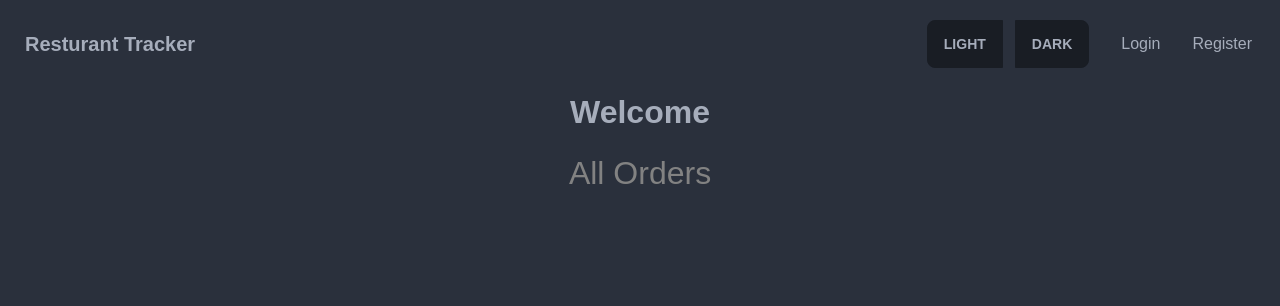
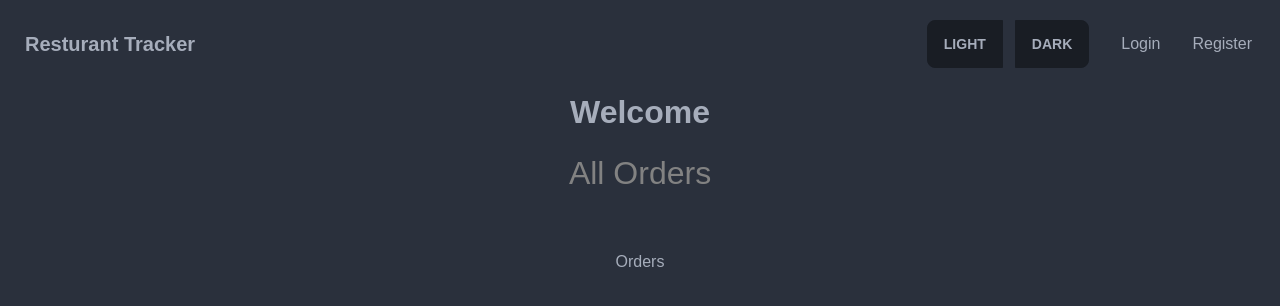
Before and after one commit to TFuray/100hr-ticket-vite, a React (Vite) app in the folder frontend/: page /orders in a window 1280 px wide. Shown: the top 306 px of the page. Built offline with nearby package versions, Linux system fonts and the light colour scheme; a web font is replaced by a local one.

Commit message:
updated order page

```diff
--- a/frontend/src/pages/Orders.jsx
+++ b/frontend/src/pages/Orders.jsx
@@ -4,6 +4,9 @@ const Orders = () => {
   return (
     <>
       <PageHeading pageTitle="All Orders" />
+      <div>
+        Orders
+      </div>
     </>
   )
 }
```
